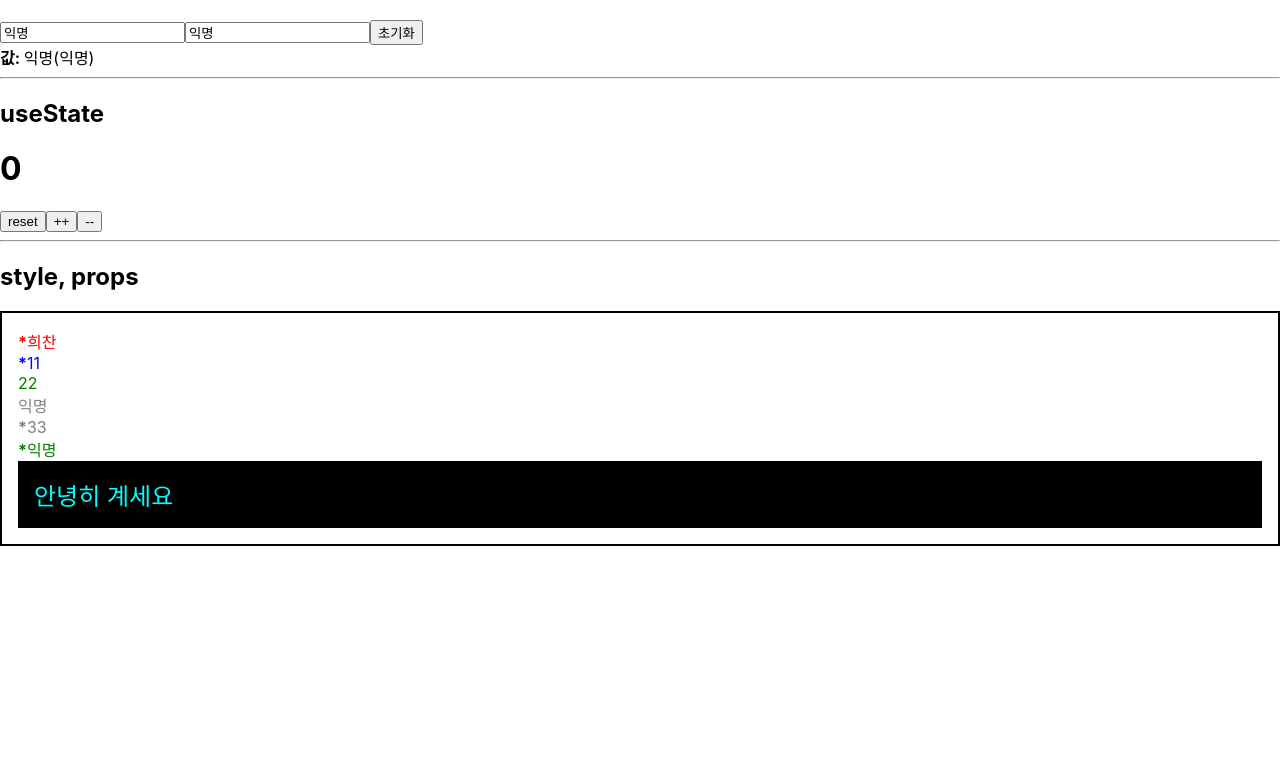
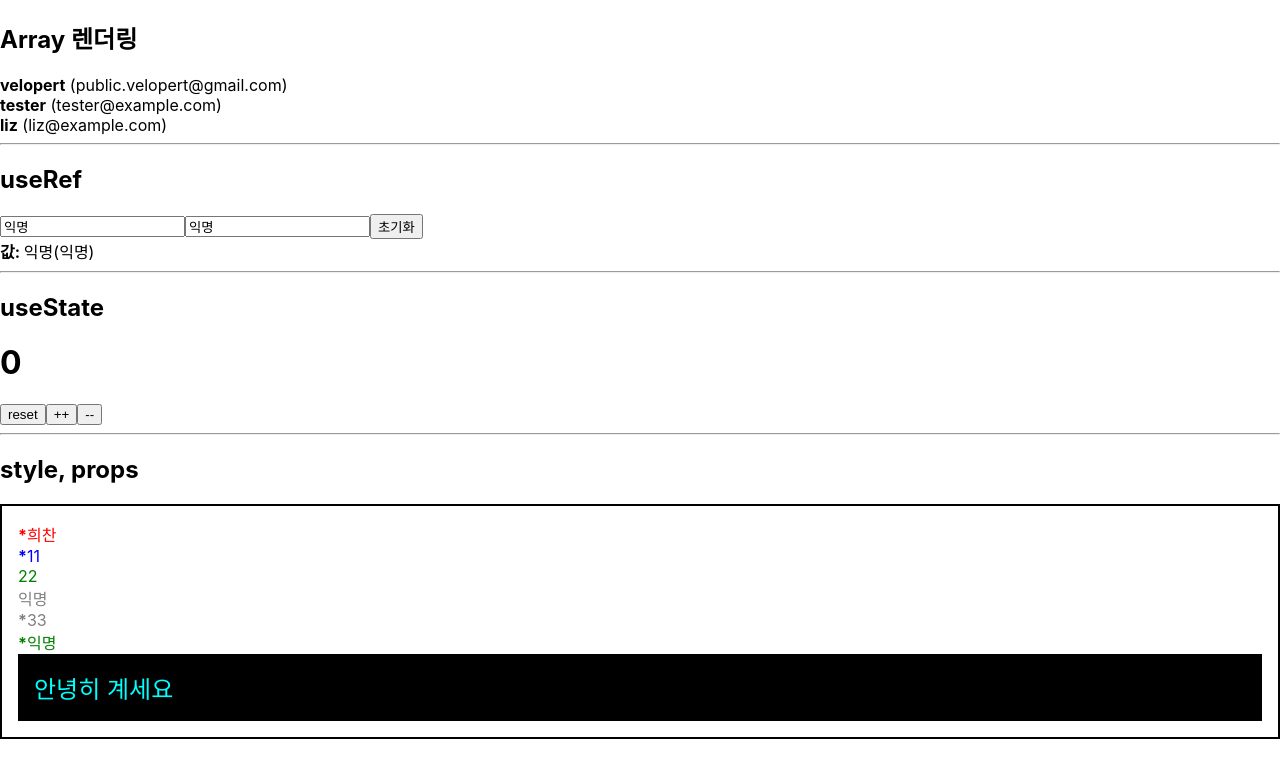
Before and after one commit to LOG-INFO/react-velopert, a React (Create React App) app: page / in a window 1280 px wide. Shown: the top 778 px of the page. Built offline with nearby package versions, Linux system fonts and the light colour scheme.

Commit message:
배열 렌더링하기

```diff
--- a/src/App.js
+++ b/src/App.js
@@ -2,6 +2,7 @@
 import Hello from './Hello'
 import Wrapper from './Wrapper'
 import InputSample from './InputSample'
+import UserList from './UserList'
 
 const App = () => {
   const bye = "안녕히 계세요"
@@ -14,7 +15,10 @@
 
   return (
     <>
-    <h2></h2>
+    <h2>Array 렌더링</h2>
+    <UserList />
+    <hr />
+    <h2>useRef</h2>
     <InputSample/>
     <hr/>
     <h2>useState</h2>
--- /dev/null
+++ b/src/UserList.js
@@ -0,0 +1,41 @@
+import React from "react";
+
+// https://react.vlpt.us/basic/11-render-array.html
+
+const users = [
+    {
+        id: 1,
+        username: 'velopert',
+        email: 'public.velopert@gmail.com'
+    },
+    {
+        id: 2,
+        username: 'tester',
+        email: 'tester@example.com'
+    },
+    {
+        id: 3,
+        username: 'liz',
+        email: 'liz@example.com'
+    }
+];
+
+const UserElement = ({ user }) => {
+    const { id, username, email } = user
+    return (
+        <div>
+            <b>{username}</b> <span>({email})</span>
+        </div>
+    )
+}
+
+const UserList = () => {
+    return (
+        <div >
+            {/* key가 없으면 경고메시지가 뜨면서, list의 index가 자동으로 삽입됨 <= 렌더링 효율성 이슈 */}
+            {users.map(user => (<UserElement key={user.id} user={user}/> ))}
+        </div>
+    )
+}
+
+export default UserList;
```
